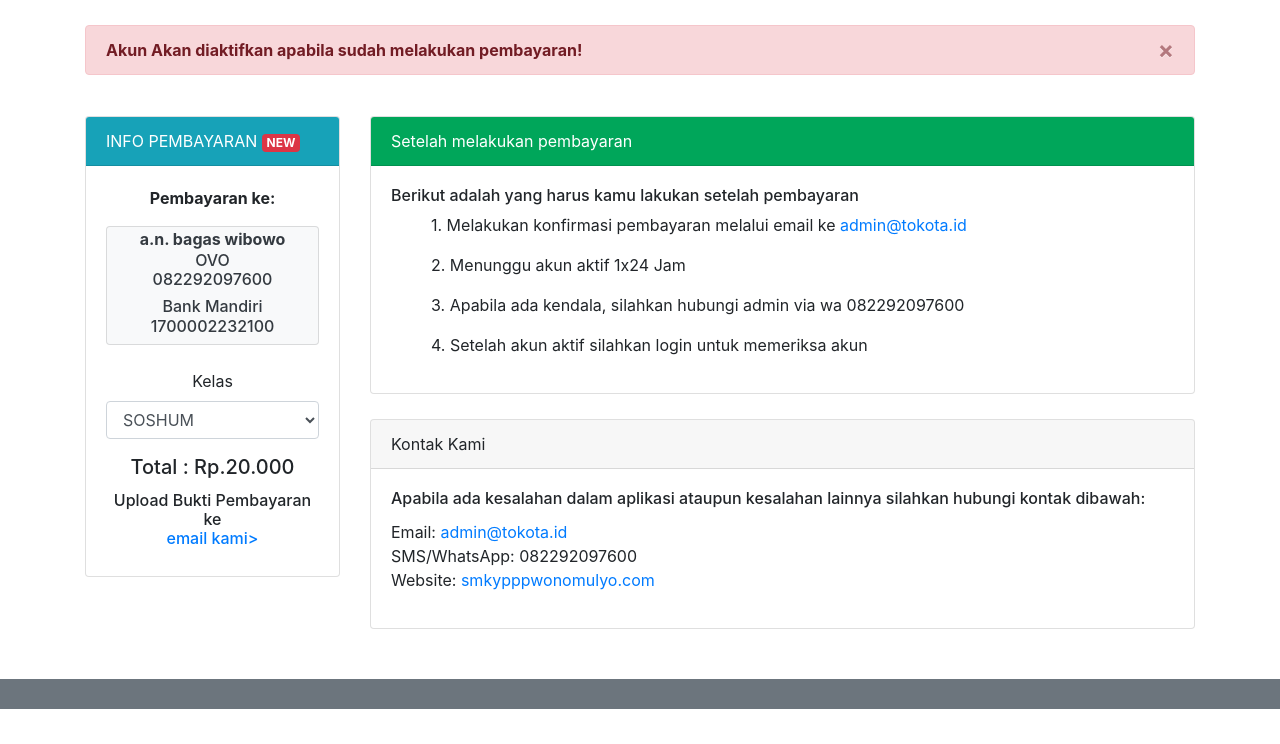
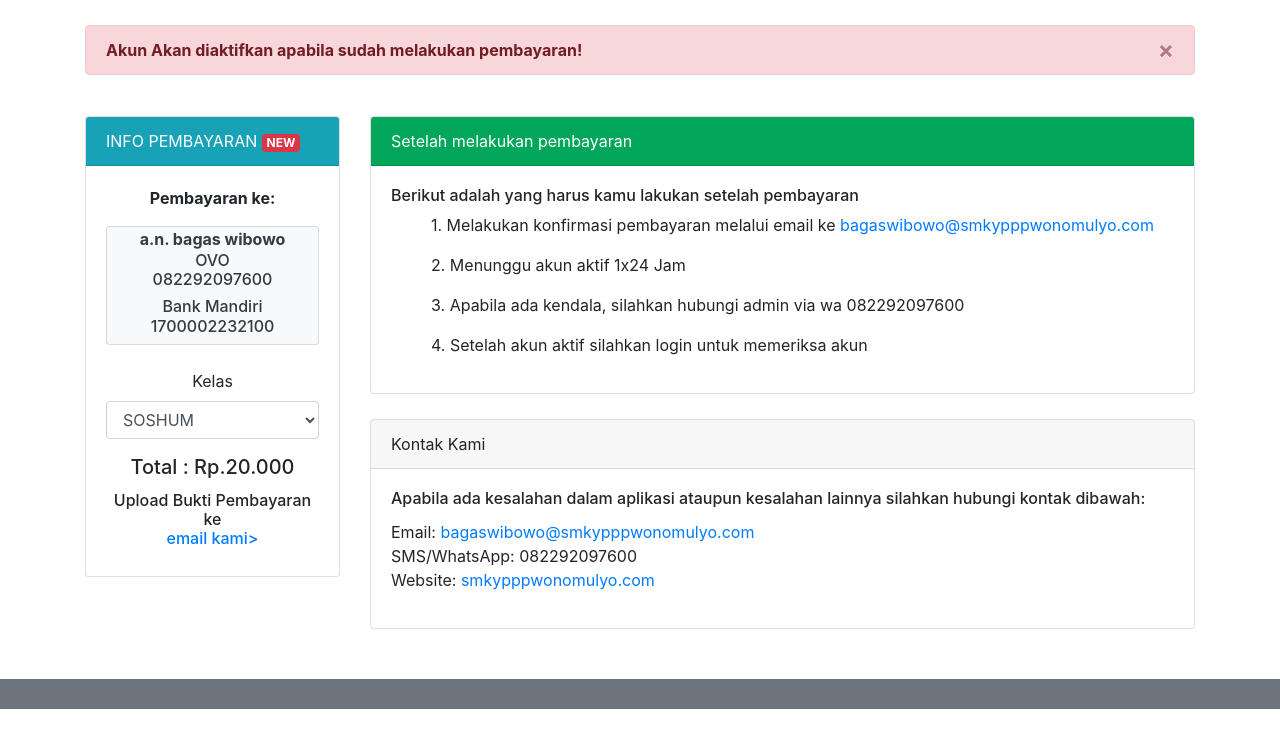
Before and after one commit to bagaswibowo/utbk, a PHP site: page /cbt/pembayaran in a window 1280 px wide. Shown: the part 56-800 px from the top of the page. Run offline with PHP 8.4, Linux system fonts and the light colour scheme; some libraries are stand-ins or nearby versions.

Commit message:
tokota-->> smk yppp

```diff
--- a/application/views/manager/dashboard_view.php
+++ b/application/views/manager/dashboard_view.php
@@ -43,7 +43,7 @@
     </div><!-- /.box -->
 	<div class="callout callout-info">
     	<h4>Informasi</h4>
-        <p>Apabila admin/operator mendapatkan bug dalam aplikasi, silahkan kirim detail bug ke <a href="mailto:admin@tokota.id"> admin@tokota.id</a> atau via WhatsApp <a href="https://wa.me/082292097600">082292097600</a></p>
+        <p>Apabila admin/operator mendapatkan bug dalam aplikasi, silahkan kirim detail bug ke <a href="mailto:bagaswibowo@smkypppwonomulyo.com"> bagaswibowo@smkypppwonomulyo.com</a> atau via WhatsApp <a href="https://wa.me/082198159657">082292097600</a></p>
     </div>
     <div class="box">
         <div class="box-header with-border">
--- a/application/views/pembayaran/index.php
+++ b/application/views/pembayaran/index.php
@@ -102,7 +102,7 @@ $(document).ready(function(){
 
             <div style="margin: 5px auto">
 <h5 class="card-title">Total : Rp.20.000</h5>
-            <h6>Upload Bukti Pembayaran ke<br><a href="mailto:admin@tokota.id">email kami></a></h6>
+            <h6>Upload Bukti Pembayaran ke<br><a href="mailto:bagaswibowo@smkypppwonomulyo.com">email kami></a></h6>
             </div>
 
 
@@ -127,7 +127,7 @@ $(document).ready(function(){
   </div>
   <div class="card-body">
     <h6>Berikut adalah yang harus kamu lakukan setelah pembayaran</h6>
-    <ul>1. Melakukan konfirmasi pembayaran melalui email ke <a href="mailto:admin@tokota.id">admin@tokota.id</a></ul>
+    <ul>1. Melakukan konfirmasi pembayaran melalui email ke <a href="mailto:bagaswibowo@smkypppwonomulyo.com">bagaswibowo@smkypppwonomulyo.com</a></ul>
     <ul>2. Menunggu akun aktif 1x24 Jam</ul>
     <ul>3. Apabila ada kendala, silahkan hubungi admin via wa 082292097600</ul>
     <ul>4. Setelah akun aktif silahkan login untuk memeriksa akun</ul>
@@ -139,7 +139,7 @@ $(document).ready(function(){
   </div>
   <div class="card-body">
     <h6 class="card-title">Apabila ada kesalahan dalam aplikasi ataupun kesalahan lainnya silahkan hubungi kontak dibawah:</h6>
-     <p>Email: <a href="mailto:admin@tokota.id">admin@tokota.id</a><br>
+     <p>Email: <a href="mailto:bagaswibowo@smkypppwonomulyo.com">bagaswibowo@smkypppwonomulyo.com</a><br>
      SMS/WhatsApp: 082292097600<br>
      Website: <a href="https://smkypppwonomulyo.com">smkypppwonomulyo.com</a>
   </div>
--- a/application/views/template/template_tes.php
+++ b/application/views/template/template_tes.php
@@ -2,7 +2,7 @@
 <html>
   <head>
     <meta charset="UTF-8">
-    <title>TOKOTA.ID</title>
+    <title>SMK YPPP Wonomulyo</title>
     <!-- Tell the browser to be responsive to screen width -->
     <meta content='width=device-width, initial-scale=0.9, minimum-scale=0.1, maximum-scale=10, user-scalable=yes' name='viewport'>
     <!-- Bootstrap 3.3.4 -->
@@ -96,7 +96,7 @@
         <nav class="navbar navbar-static-top">
           <div class="container">
             <div class="navbar-header">
-              <a href="<?php echo base_url(); ?>" class="navbar-brand">TOKOTA.ID</a>
+              <a href="<?php echo base_url(); ?>" class="navbar-brand">SMK YPPP Wonomulyo</a>
             </div>
 
             <div class="navbar-custom-menu">
--- a/malesaja_dbutbk.sql
+++ b/malesaja_dbutbk.sql
@@ -263,7 +263,7 @@ CREATE TABLE `cbt_user` (
 --
 
 INSERT INTO `cbt_user` (`user_id`, `user_grup_id`, `user_name`, `user_password`, `user_email`, `user_asal_sekolah`, `user_provinsi`, `user_kota`, `user_jurusan`, `user_instagram`, `user_whatsapp`, `user_regdate`, `user_ip`, `user_namalengkap`, `user_birthdate`, `user_birthplace`, `user_level`) VALUES
-(7, 6, 'adnan', 'adnan', 'admin@tokota.id', 'SMK YPPP WONOMULYO', 'SULAWESI BARAT', 'WONOMULYO', 'TKJ', 'adnanmaulana.e', '082292097600', '2019-05-14 08:54:58', NULL, 'Adnan Maulana', NULL, NULL, 1);
+(7, 6, 'adnan', 'adnan', 'bagaswibowo@smkypppwonomulyo.com', 'SMK YPPP WONOMULYO', 'SULAWESI BARAT', 'WONOMULYO', 'TKJ', 'adnanmaulana.e', '082292097600', '2019-05-14 08:54:58', NULL, 'Adnan Maulana', NULL, NULL, 1);
 
 -- --------------------------------------------------------
 
```
